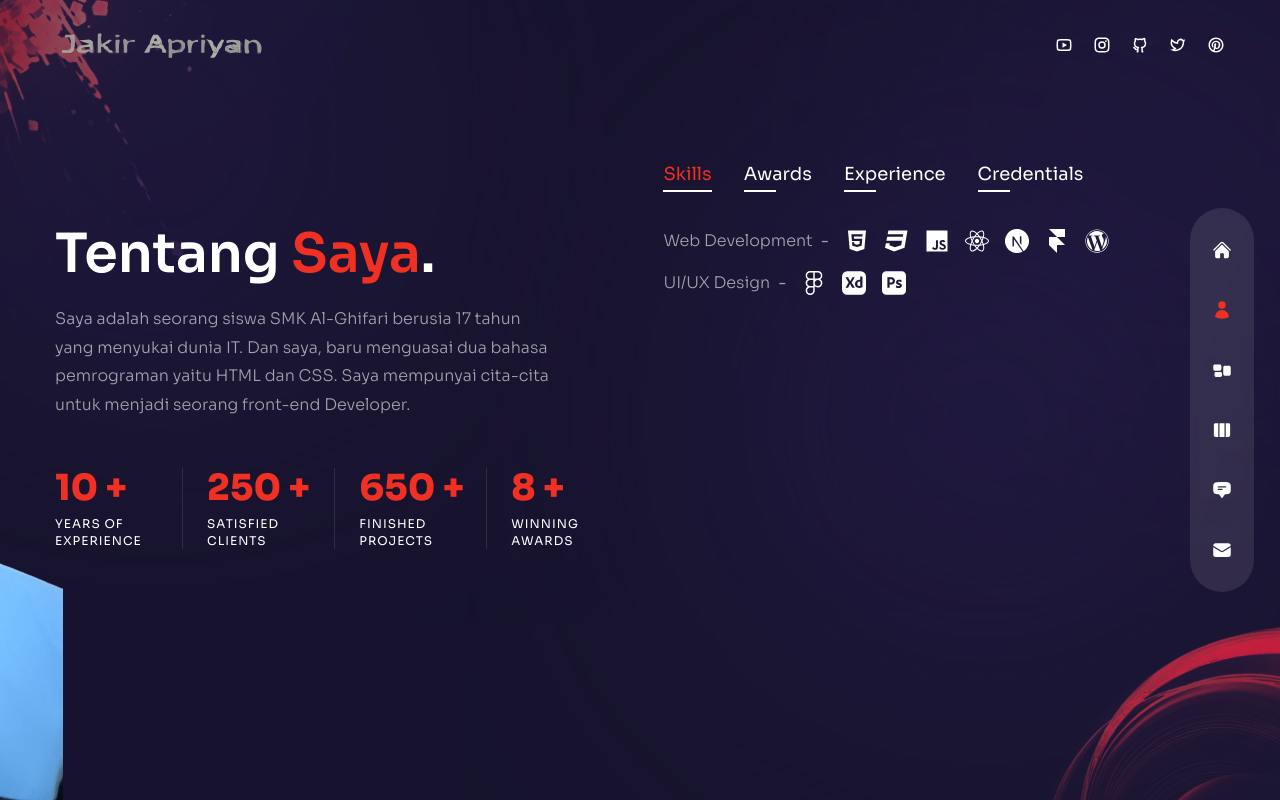
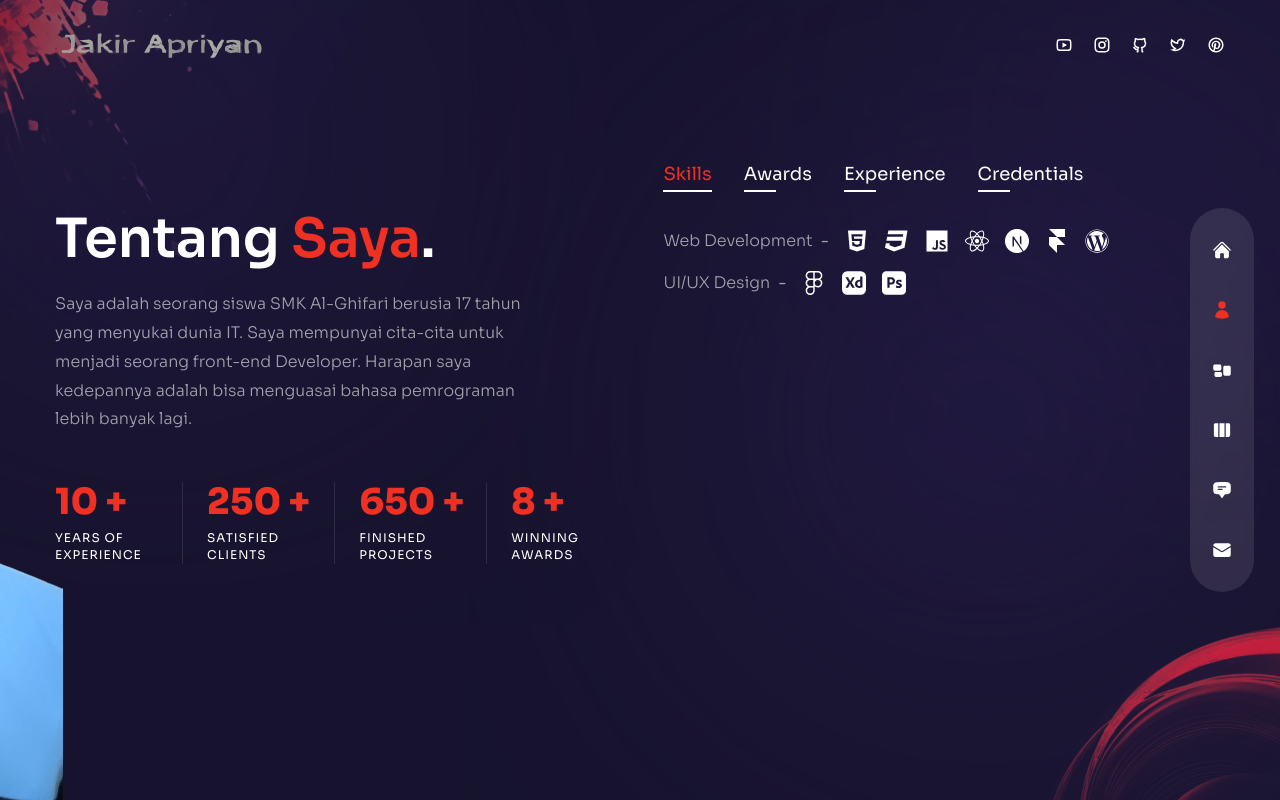
Before and after one commit to jakir442/portofolio-jkirr, a Next.js app: page /about in a window 1280 px wide. Built offline with nearby package versions, Linux system fonts and the light colour scheme.

Commit message:
Update index.js

```diff
--- a/pages/about/index.js
+++ b/pages/about/index.js
@@ -89,7 +89,7 @@ const About = () => {
             Tentang <span className="text-accent">Saya</span>.
           </motion.h2>
           <motion.p variants={fadeIn('right', 0.4)} initial="hidden" animate="show" exit="hidden" className="max-w-[500px] mx-auto xl:mx-0 mb-6 xl:mb-12 px-2 xl:px-0">
-            Saya adalah seorang siswa SMK Al-Ghifari berusia 17 tahun yang menyukai dunia IT. Dan saya, baru menguasai dua bahasa pemrograman yaitu HTML dan CSS. Saya mempunyai cita-cita untuk menjadi seorang front-end Developer.
+            Saya adalah seorang siswa SMK Al-Ghifari berusia 17 tahun yang menyukai dunia IT. Saya mempunyai cita-cita untuk menjadi seorang front-end Developer. Harapan saya kedepannya adalah bisa menguasai bahasa pemrograman lebih banyak lagi.
           </motion.p>
           {/* counters */}
           <motion.div variants={fadeIn('right', 0.6)} initial="hidden" animate="show" exit="hidden" className="hidden md:flex md:max-w-xl xl:max-w-none mx-auto xl:mx-0 mb-8">
```
